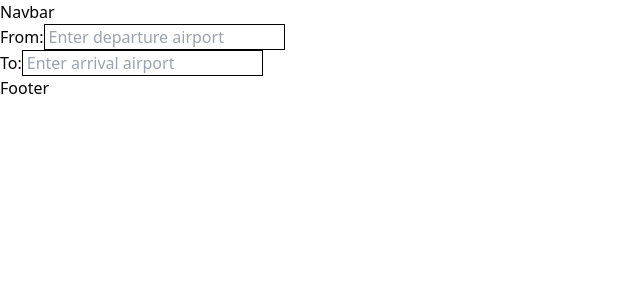
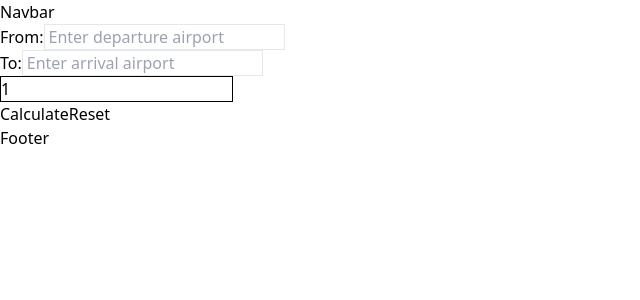
Before and after one commit to Matteonegridev/GreenPrints, a React (Vite) app: page / in a window 1280 px wide. Shown: the top 300 px of the page, without its empty margins (0-640 px from the left). Built offline with nearby package versions, Linux system fonts and the light colour scheme; no server answers.

Commit message:
merged develop

```diff
--- a/index.html
+++ b/index.html
@@ -3,6 +3,7 @@
   <head>
     <meta charset="UTF-8" />
     <link rel="icon" type="image/svg+xml" href="" />
+    <link rel="stylesheet" href="css/output.css" />
     <meta name="viewport" content="width=device-width, initial-scale=1.0" />
     <link rel="stylesheet" href="css/output.css" />
     <title>GreenPrints</title>
--- a/package.json
+++ b/package.json
@@ -11,9 +11,13 @@
     "preview": "vite preview"
   },
   "dependencies": {
+    "@emotion/react": "^11.13.3",
+    "@emotion/styled": "^11.13.0",
+    "@mui/material": "^6.1.6",
     "@tanstack/react-query": "^5.59.19",
     "@tanstack/react-query-devtools": "^5.59.19",
     "axios": "^1.7.7",
+    "i18n": "^0.15.1",
     "react": "^18.3.1",
     "react-dom": "^18.3.1",
     "react-router-dom": "^6.27.0",
--- a/src/Components/AirportForm.tsx
+++ b/src/Components/AirportForm.tsx
@@ -4,6 +4,8 @@ import useAirportData from "../Hooks/useAirportData";
 import useClimateData from "../Hooks/useClimateData";
 import AirportInput from "./AirportInput";
 import { useDebounce } from "use-debounce";
+import SelectPassenger from "./SelectPassenger";
+import { handleCode, resetInputs } from "../Utils/Functions";
 
 function AirportForm() {
   const [origin, setOrigin] = useState("");
@@ -20,13 +22,21 @@ function AirportForm() {
   const [passengers, setPassengers] = useState(1);
   const [debounceOrigin] = useDebounce(originSearch, 200);
   const [debounceDestination] = useDebounce(destinationSearch, 200);
+  const [isCalculated, setIsCalculated] = useState<boolean>(false);
+  // calcola se i field non sono vuoti:
+  const fieldNotEmpty =
+    originSearch.trim() !== "" &&
+    destinationSearch.trim() !== "" &&
+    passengers > 0;
 
   const { data, isLoading, error } = useAirportData();
   const {
     isLoading: load,
     error: err,
-    data: climatedata,
+    data: climateData,
   } = useClimateData(origin, destination, passengers);
+
+  const totalFootprint = (climateData?.footprint / 1000) * passengers;
 
   // useEffect per il debounce cosi che il dato è richiamato quando si smette di scrivere:
   useEffect(() => {
@@ -34,6 +44,9 @@ function AirportForm() {
       handleFilterItems(data, debounceOrigin, "origin");
 
       console.log(debounceOrigin);
+    } else {
+      // cancellato tutto dall'input la lista scompare:
+      setSuggestions((prev) => ({ ...prev, origin: [] }));
     }
   }, [data, debounceOrigin]);
 
@@ -41,6 +54,9 @@ function AirportForm() {
   useEffect(() => {
     if (debounceDestination) {
       handleFilterItems(data, debounceDestination, "destination");
+    } else {
+      // cancellato tutto dall'input la lista scompare:
+      setSuggestions((prev) => ({ ...prev, destination: [] }));
     }
   }, [data, debounceDestination]);
 
@@ -71,69 +87,100 @@ function AirportForm() {
   const handleClickFromList = (
     e: React.MouseEvent<HTMLUListElement>,
     setSearch: React.Dispatch<React.SetStateAction<string>>,
-    setCode: React.Dispatch<React.SetStateAction<string>>,
     type: "origin" | "destination"
   ) => {
     const li = (e.target as HTMLElement).closest("li");
     if (li) {
       const searchItem = li.textContent;
       console.log("clicked: ", searchItem);
-      const code = searchItem?.split(" ").pop();
+      // inserisce il valore nel campo di ricerca:
       setSearch(searchItem || "");
-      setCode(code || "");
       // smoother clearing dei campi:
       setSuggestions((prev) => ({ ...prev, [type]: [] }));
     }
   };
 
-  const handleChangeOrigin = (e: React.ChangeEvent<HTMLInputElement>) => {
+  const handleInputChange = (
+    e: React.ChangeEvent<HTMLInputElement>,
+    type: "origin" | "destination"
+  ) => {
     const value = e.target.value;
+    if (type === "origin") {
       setOriginSearch(value);
-  };
-
-  const handleChangeDestination = (e: React.ChangeEvent<HTMLInputElement>) => {
-    const value = e.target.value;
+    } else {
       setDestinationSearch(value);
+    }
   };
 
   return (
-    <div>
-      <form action="">
+    <>
+      <section>
         <AirportInput
+          setSuggestions={setSuggestions}
           type="origin"
-          setCode={setOrigin}
           setSearch={setOriginSearch}
-          setSuggestion={setSuggestions}
           placeholder="Enter departure airport"
           text="From:"
-          onChange={handleChangeOrigin}
           value={originSearch}
           airportData={suggestions.origin}
+          onChange={(e) => handleInputChange(e, "origin")}
+          onClick={(e) => handleClickFromList(e, setOriginSearch, "origin")}
+        />
+        <AirportInput
+          setSuggestions={setSuggestions}
+          type="destination"
+          setSearch={setDestinationSearch}
+          placeholder="Enter arrival airport"
+          text="To:"
+          value={destinationSearch}
+          airportData={suggestions.destination}
+          onChange={(e) => handleInputChange(e, "destination")}
           onClick={(e) =>
-            handleClickFromList(e, setOriginSearch, setOrigin, "origin")
+            handleClickFromList(e, setDestinationSearch, "destination")
           }
         />
-        <AirportInput
-          type="destination"
-          setCode={setDestination}
-          setSearch={setDestinationSearch}
-          setSuggestion={setSuggestions}
-          placeholder="Enter arrival airport"
-          text="To:"
-          onChange={handleChangeDestination}
-          value={destinationSearch}
-          airportData={suggestions.destination}
+        <SelectPassenger
+          passengers={passengers}
+          setPassengers={setPassengers}
+        />
+        <div>
+          <button
+            id="calculate"
+            disabled={isCalculated || !fieldNotEmpty}
             onClick={(e) =>
-            handleClickFromList(
+              handleCode(
+                setDestination,
+                setOrigin,
                 e,
-              setDestinationSearch,
-              setDestination,
-              "destination"
+                originSearch,
+                destinationSearch,
+                isCalculated,
+                setIsCalculated
               )
             }
-        />
-      </form>
+          >
+            Calculate
+          </button>
+          <button
+            id="reset"
+            onClick={() =>
+              resetInputs(
+                setSuggestions,
+                setOriginSearch,
+                setDestinationSearch,
+                setIsCalculated,
+                setPassengers
+              )
+            }
+          >
+            Reset
+          </button>
         </div>
+        {isCalculated && (
+          <p>Estimated Footprint: {totalFootprint} tonnes CO2e</p>
+        )}
+      </section>
+    </>
   );
 }
 
--- a/src/Components/AirportInput.tsx
+++ b/src/Components/AirportInput.tsx
@@ -1,6 +1,7 @@
-import { type Airport } from "../Hooks/useAirportData";
+import { SetStateAction } from "react";
 import useKeyEvent from "../Hooks/useKeyEvent";
 import ElementLists from "./ElementLists";
+import { type Airport } from "../Hooks/useAirportData";
 
 type InputProps = {
   text: string;
@@ -9,10 +10,9 @@ type InputProps = {
   onChange: (e: React.ChangeEvent<HTMLInputElement>) => void;
   airportData: { country: string; code: string; name: string }[];
   onClick: (e: React.MouseEvent<HTMLUListElement>) => void;
-  setCode: React.Dispatch<React.SetStateAction<string>>;
   setSearch: React.Dispatch<React.SetStateAction<string>>;
-  setSuggestion: React.Dispatch<
-    React.SetStateAction<{ origin: Airport[]; destination: Airport[] }>
+  setSuggestions: React.Dispatch<
+    SetStateAction<{ origin: Airport[]; destination: Airport[] }>
   >;
   type: "origin" | "destination";
 };
@@ -22,32 +22,33 @@ function AirportInput({
   placeholder,
   value,
   onChange,
+  onClick,
   airportData,
-  onClick,
-  setCode,
   setSearch,
+  setSuggestions,
   type,
-  setSuggestion,
 }: InputProps) {
   const { selectedItem, handleKeyEvent } = useKeyEvent(
-    setCode,
+    airportData,
     setSearch,
-    setSuggestion,
-    airportData, // suggestions
+    setSuggestions,
     type
   );
+
   return (
     <>
-      <label htmlFor="">{text}</label>
+      <label htmlFor="airportInput">{text}</label>
       <input
+        autoComplete="off"
+        id="airportInput"
+        tabIndex={0}
         required
-        tabIndex={0}
         type="text"
         placeholder={placeholder}
         value={value}
         onChange={onChange}
+        className="px-1 outline-none border"
         onKeyDown={handleKeyEvent}
-        className="px-1 border-black border "
       />
       <ul onClick={onClick}>
         <ElementLists
--- /dev/null
+++ b/src/Components/SelectPassenger.tsx
@@ -0,0 +1,22 @@
+type Props = {
+  passengers: number;
+  setPassengers: React.Dispatch<React.SetStateAction<number>>;
+};
+
+function SelectPassenger({ passengers, setPassengers }: Props) {
+  function handlePassengerChange(e: React.ChangeEvent<HTMLInputElement>) {
+    const target = parseInt(e.target.value);
+    setPassengers(target);
+  }
+
+  return (
+    <input
+      value={passengers}
+      onChange={handlePassengerChange}
+      className="border border-black"
+      type="number"
+    />
+  );
+}
+
+export default SelectPassenger;
--- a/src/Hooks/useClimateData.tsx
+++ b/src/Hooks/useClimateData.tsx
@@ -43,12 +43,16 @@ const useClimateData = (
   destination: string,
   passengers: number
 ) => {
+  // const [footprint, setFootprint] = useState(null);
   const { data, isLoading, error } = useQuery({
     queryKey: ["climateData", { origin, destination, passengers }],
     queryFn: () => getClimateData({ origin, destination, passengers }),
     enabled: !!origin && !!destination,
   });
 
+  //todo: useMutation per calcolare il footprint con piu passeggeri:
+  // codice qui...
+
   return { data, isLoading, error };
 };
 
--- a/src/Hooks/useKeyEvent.tsx
+++ b/src/Hooks/useKeyEvent.tsx
@@ -1,51 +1,47 @@
 import { useState } from "react";
-import { Airport } from "./useAirportData";
+import { Airport } from "../Hooks/useAirportData"; // Assuming Airport type is imported
 
-function useKeyEvent(
-  setCode: React.Dispatch<React.SetStateAction<string>>,
+// Custom hook for handling key events
+const useKeyEvent = (
+  suggestions: Airport[],
   setSearch: React.Dispatch<React.SetStateAction<string>>,
-  setSuggestion: React.Dispatch<
+  setSuggestions: React.Dispatch<
     React.SetStateAction<{ origin: Airport[]; destination: Airport[] }>
   >,
-  suggestions: Airport[],
   type: "origin" | "destination"
-) {
+) => {
   const [selectedItem, setSelectedItem] = useState<number>(-1);
 
   const handleKeyEvent = (e: React.KeyboardEvent<HTMLElement>) => {
     const totalSuggestions = suggestions.length;
 
     switch (e.key) {
+      case "ArrowDown":
+        if (totalSuggestions > 0) {
+          setSelectedItem((prev) => (prev + 1) % totalSuggestions);
+        }
+        break;
+
       case "ArrowUp":
         if (selectedItem > 0) {
           setSelectedItem(
             (prev) => (prev - 1 + totalSuggestions) % totalSuggestions
           );
         }
-        console.log("keyup detected");
         break;
-      case "ArrowDown":
-        if (totalSuggestions > 0) {
-          setSelectedItem((prev) => (prev + 1) % totalSuggestions);
-        }
-        console.log("keydown detected");
 
-        break;
       case "Enter":
         if (selectedItem >= 0) {
           e.preventDefault();
           const selectedAirport = suggestions[selectedItem];
-          const code = selectedAirport.code;
           const searchItem = `${selectedAirport.country} - ${selectedAirport.name} ${selectedAirport.code}`;
-          setCode(code);
           setSearch(searchItem);
           setSelectedItem(-1);
-          setSuggestion((prev) => ({ ...prev, [type]: [] }));
+          setSuggestions((prev) => ({ ...prev, [type]: [] }));
         }
+        break;
 
-        break;
       case "Escape":
-        // deselect on Esc:
         setSelectedItem(-1);
         break;
 
@@ -53,7 +49,8 @@ function useKeyEvent(
         break;
     }
   };
-  return { handleKeyEvent, selectedItem };
-}
+
+  return { selectedItem, handleKeyEvent };
+};
 
 export default useKeyEvent;
--- /dev/null
+++ b/src/Utils/Functions.tsx
@@ -0,0 +1,34 @@
+import { Airport } from "../Hooks/useAirportData";
+
+export const handleCode = (
+  setDestination: React.Dispatch<React.SetStateAction<string>>,
+  setOrigin: React.Dispatch<React.SetStateAction<string>>,
+  e: React.MouseEvent<HTMLButtonElement>,
+  destinationSearch: string,
+  originSearch: string,
+  isCalculated: boolean | undefined,
+  setIsCalculated: React.Dispatch<React.SetStateAction<boolean>>
+) => {
+  e.preventDefault();
+  const toCode = destinationSearch?.split(" ").pop();
+  const fromCode = originSearch?.split(" ").pop();
+  setDestination(toCode || "");
+  setOrigin(fromCode || "");
+  if (!isCalculated) setIsCalculated(true);
+};
+
+export const resetInputs = (
+  setSuggestions: React.Dispatch<
+    React.SetStateAction<{ origin: Airport[]; destination: Airport[] }>
+  >,
+  setOriginSearch: React.Dispatch<React.SetStateAction<string>>,
+  setDestinationSearch: React.Dispatch<React.SetStateAction<string>>,
+  setIsCalculated: React.Dispatch<React.SetStateAction<boolean>>,
+  setPassengers: React.Dispatch<React.SetStateAction<number>>
+) => {
+  setSuggestions((prev) => ({ ...prev, origin: [], destination: [] }));
+  setOriginSearch("");
+  setDestinationSearch("");
+  setIsCalculated(false);
+  setPassengers(1);
+};
```
Also changed, not shown: css/output.css (+86 -91 lines), src/Components/ElementLists.tsx (+10 -8 lines), 2 other files (tests, documents, lock files or other folders). Lines whose indentation alone changed are shown as unchanged.
